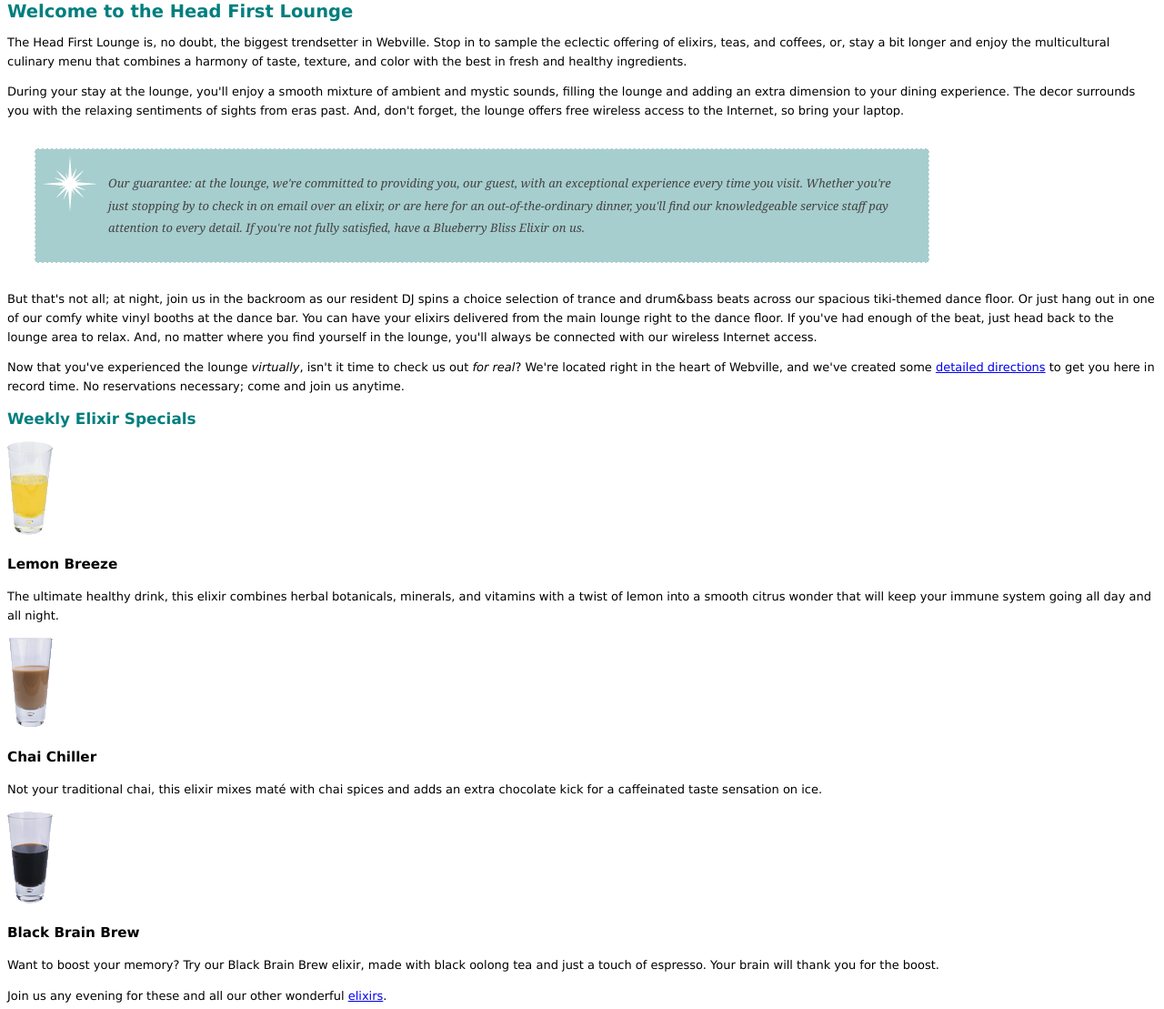
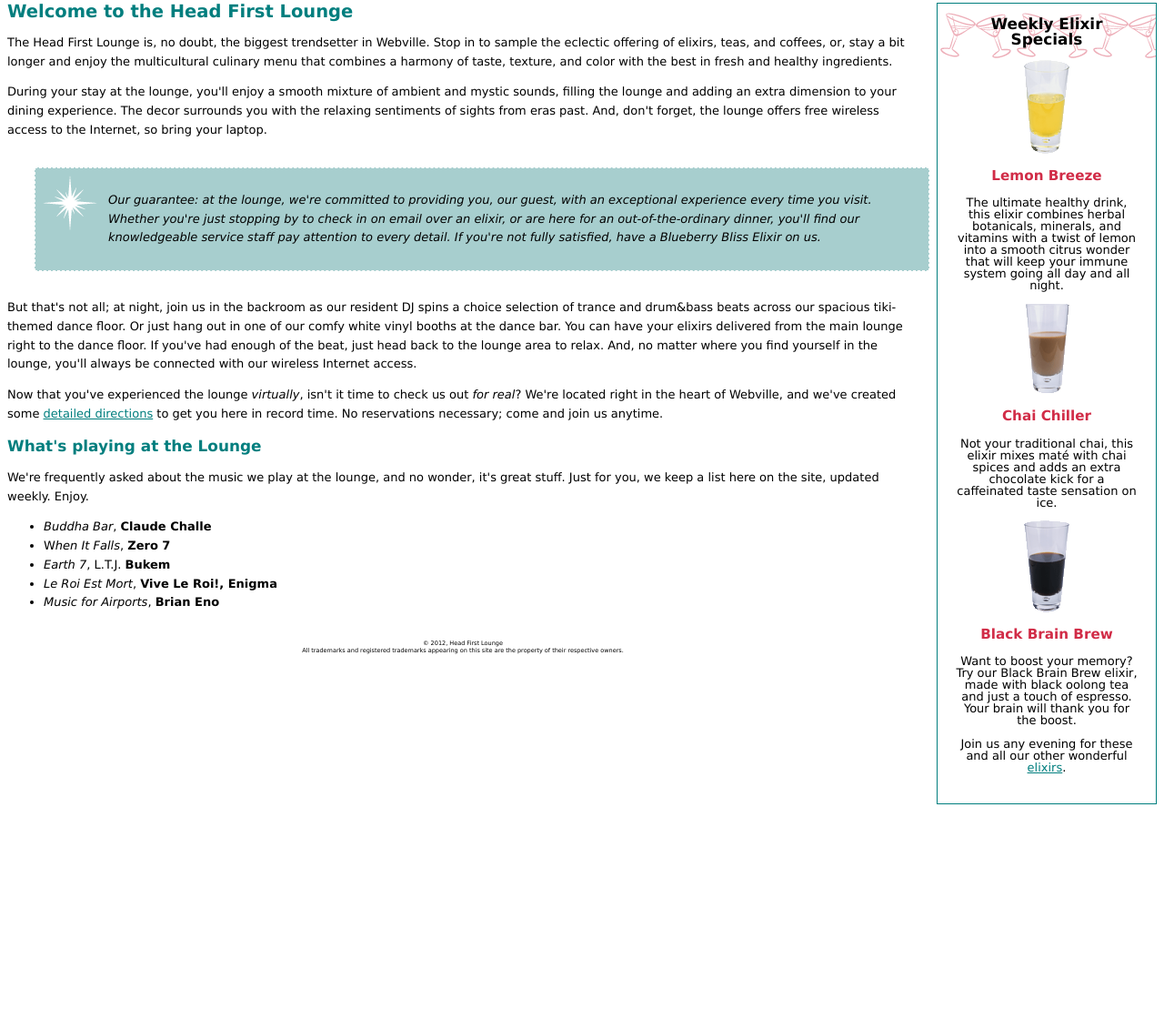
Before and after one commit to sliceofjoe/sliceofjoe.github.io, a plain HTML site: page lounge/index.html in a window 1280 px wide. Shown: the part 227-1336 px from the top of the page at 91% size. After the commit the page ends 1111 px from the top, so only its background shows below. Drawn offline with Linux system fonts and the light colour scheme.

Commit message:
Chapter 10 divs and spans
Two new tags: <div> and <span>
Shorthands for: padding, margin, border, background and font.
Elements with different states and pseudo-classes such as <a>

```diff
--- a/lounge/index.html
+++ b/lounge/index.html
@@ -11,6 +11,47 @@
 
 <body>
   <p><img src="images/logo.gif" alt="Head First Lounge"></p>
+  <div id="elixirs">
+    <h2>Weekly Elixir Specials</h2>
+    <p>
+      <img src="images/yellow.gif" alt="Lemon Breeze Elixir">
+    </p>
+    <h3>Lemon Breeze</h3>
+    <p>
+      The ultimate healthy drink, this elixir combines
+      herbal botanicals, minerals, and vitamins with
+      a twist of lemon into a smooth citrus wonder
+      that will keep your immune system going all
+      day and all night.
+    </p>
+
+    <p>
+      <img src="images/chai.gif" alt="Chai Chiller Elixir">
+    </p>
+    <h3>Chai Chiller</h3>
+    <p>
+      Not your traditional chai, this elixir mixes mat&eacute;
+      with chai spices and adds an extra chocolate kick for
+      a caffeinated taste sensation on ice.
+    </p>
+
+    <p>
+      <img src="images/black.gif" alt="Black Brain Brew Elixir">
+    </p>
+    <h3>Black Brain Brew</h3>
+    <p>
+      Want to boost your memory? Try our Black Brain Brew
+      elixir, made with black oolong tea and just a touch
+      of espresso. Your brain will thank you for the boost.
+    </p>
+
+    <p>
+      Join us any evening for these and all our
+      other wonderful
+      <a target="_blank" href="beverages/elixir.html" title="Head First Lounge Elixirs">elixirs</a>.
+    </p>
+  </div>
+
   <h1>Welcome to the Head First Lounge</h1>
   <p>
     The Head First Lounge is, no doubt, the biggest trendsetter in Webville.
@@ -57,45 +98,6 @@
     come and join us anytime.
   </p>
 
-  <h2>Weekly Elixir Specials</h2>
-  <p>
-    <img src="images/yellow.gif" alt="Lemon Breeze Elixir">
-  </p>
-  <h3>Lemon Breeze</h3>
-  <p>
-    The ultimate healthy drink, this elixir combines
-    herbal botanicals, minerals, and vitamins with
-    a twist of lemon into a smooth citrus wonder
-    that will keep your immune system going all
-    day and all night.
-  </p>
-
-  <p>
-    <img src="images/chai.gif" alt="Chai Chiller Elixir">
-  </p>
-  <h3>Chai Chiller</h3>
-  <p>
-    Not your traditional chai, this elixir mixes mat&eacute;
-    with chai spices and adds an extra chocolate kick for
-    a caffeinated taste sensation on ice.
-  </p>
-
-  <p>
-    <img src="images/black.gif" alt="Black Brain Brew Elixir">
-  </p>
-  <h3>Black Brain Brew</h3>
-  <p>
-    Want to boost your memory? Try our Black Brain Brew
-    elixir, made with black oolong tea and just a touch
-    of espresso. Your brain will thank you for the boost.
-  </p>
-
-  <p>
-    Join us any evening for these and all our
-    other wonderful
-    <a href="beverages/elixir.html" title="Head First Lounge Elixirs">elixirs</a>.
-  </p>
-
   <h2>What's playing at the Lounge</h2>
   <p>
     We're frequently asked about the music we play at the lounge, and no wonder,
@@ -103,11 +105,11 @@
     Enjoy.
   </p>
   <ul>
-    <li>Buddha Bar, Claude Challe</li>
-    <li>When It Falls, Zero 7</li>
-    <li>Earth 7, L.T.J. Bukem</li>
-    <li>Le Roi Est Mort, Vive Le Roi!, Enigma</li>
-    <li>Music for Airports, Brian Eno</li>
+    <li><span class="cd">Buddha Bar</span>, <span class="artist">Claude Challe</span></li>
+    <li>W<span class="cd">hen It Falls</span>, <span class="artist">Zero 7</span></li>
+    <li><span class="cd">Earth 7</span>, L.T.J. <span class="artist">Bukem</span></li>
+    <li><span class="cd">Le Roi Est Mort</span>, <span class="artist">Vive Le Roi!, Enigma</span></li>
+    <li><span class="cd">Music for Airports</span>, <span class="artist">Brian Eno</span></li>
   </ul>
 
   <p id="footer">
--- a/lounge/lounge.css
+++ b/lounge/lounge.css
@@ -1,7 +1,5 @@
 body {
-	font-size: small;
-	font-family: Verdana, Helvetica, Arial, sans-serif;
-	line-height: 1.6em;
+	font: small/1.6em Verdana, Helvetica, Arial, sans-serif;
 }
 
 h1, h2 {
@@ -16,21 +14,67 @@ h2 {
 	font-size: 130%;
 }
 
+a:link {
+	color: #007e7e;
+}
+
+a:visited {
+	color: #333333;
+}
+
 #guarantee {
-	border-color: black;
-	border-width: 1px;
-	border-style: dashed;
-	border-color: white;
-	background-color: #a7cece;
-	padding: 25px;
-	padding-left: 80px;
-	margin: 30px;
-	margin-right: 250px;
-	line-height: 1.9em;
-	font-family: Georgia, "Times New Roman", Times, serif;
+	border: 1px dashed white;
+	padding: 25px 25px 25px 80px;
+	margin: 30px 250px 30px 30px;
 	font-style: italic;
-	color: #444444;
-	background-image: url(images/background.gif);
-	background-repeat: no-repeat;
+	font: inherit/1.9em Georgia, "Times New Roman", Times, serif;
+	background: #a7cece url(images/background.gif) no-repeat;
 	background-position: top left;
 }
+
+#elixirs {
+	border: thin solid #007e7e;
+	width: 200px;
+	padding: 0px 20px 20px 20px;
+	margin-left: 20px;
+	text-align: center;
+	background: url(./images/cocktail.gif) repeat-x;
+	line-height: 1;
+	float: right;
+}
+
+#elixirs h2 {
+	color: black;
+}
+
+#elixirs h3 {
+	color: #d12c47;
+}
+
+#elixirs a:link {
+	color:#007e7e;
+}
+
+#elixirs a:visited {
+	color:#333333;
+}
+
+#elixirs a:hover {
+	background: #f88396;
+	color: #0d5353;
+}
+
+#footer {
+	font-size: 50%;
+	line-height: normal;
+	text-align: center;
+	margin-top: 30px;
+}
+
+.cd {
+	font-style: italic;
+}
+
+.artist {
+	font-weight: bold;
+}
```
